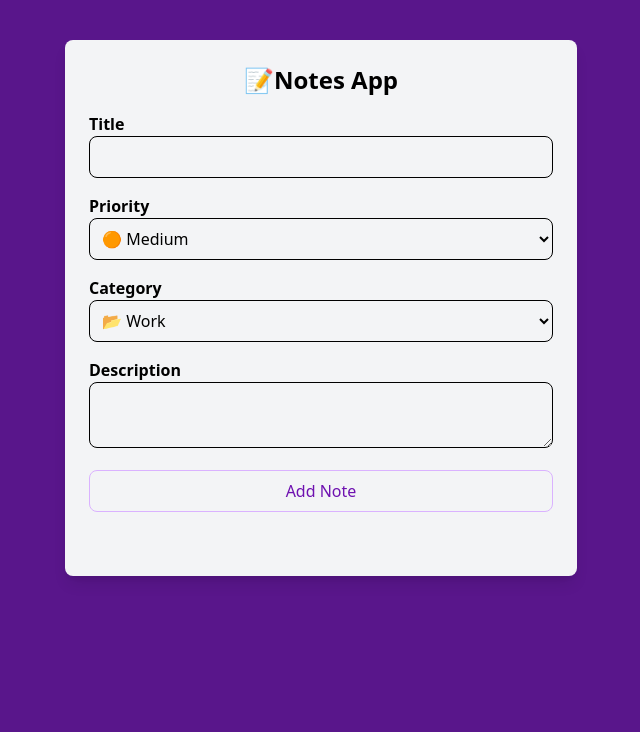
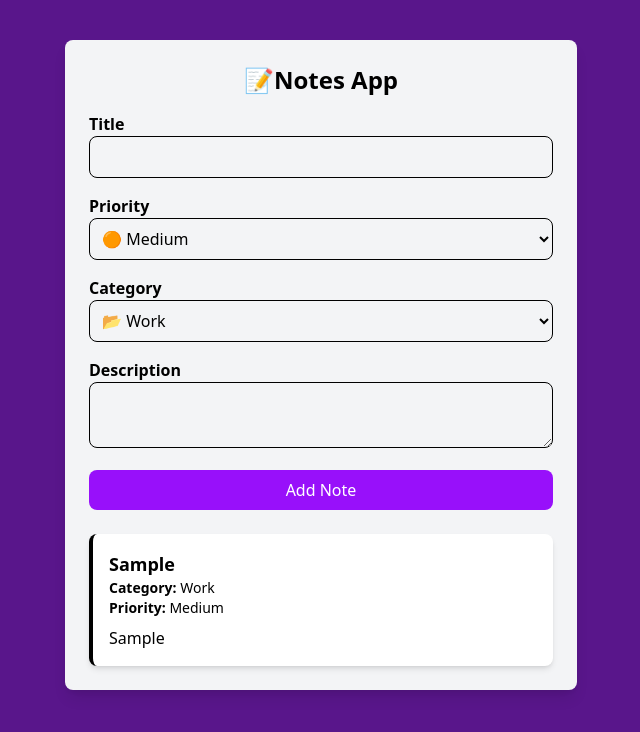
Before and after one commit to pfkellogg/notes-app, a React (Vite) app: page / in a window 1280 px wide. Both pictures are taken after typing "Sample", "Sample" into the empty fields and a click on the button "Add Note". Shown: the top 732 px of the page, without its empty margins (319-959 px from the left). Built offline with nearby package versions, Linux system fonts and the light colour scheme.

Commit message:
show notes

```diff
--- a/src/App.jsx
+++ b/src/App.jsx
@@ -1,5 +1,6 @@
 import { useState } from 'react'
 import NoteForm from './components/NoteForm'
+import NoteList from './components/NoteList'
 
 const App = () => {
   const [notes, setNotes] = useState([])
@@ -9,6 +10,7 @@
       <h2 className="text-2xl font-bold mb-4 text-center">📝Notes App</h2>
 
       <NoteForm notes={notes} setNotes={setNotes} />
+      <NoteList notes={notes} />
     </div>
   )
 }
--- a/src/components/NoteForm.jsx
+++ b/src/components/NoteForm.jsx
@@ -94,7 +94,8 @@
           onChange={handleChange}
         ></textarea>
       </div>
-      <button className="w-full bg-gray-100 border border-gray-300 text-purple-800 py-2 rounded-lg cursor-pointer hover:bg-purple-200 hover: border-purple-300 transition mb-4">
+
+      <button className="w-full bg-purple-500 text-white py-2 rounded-lg cursor-pointer hover: bg-purple-600">
         Add Note
       </button>
     </form>
--- /dev/null
+++ b/src/components/NoteList.jsx
@@ -0,0 +1,26 @@
+const NoteList = ({ notes }) => {
+  if (notes.length === 0) {
+    return <p className="text-center text-gray-500">No Notes Yet</p>
+  }
+  return (
+    <div className="space-y-4">
+      {notes.map(note => (
+        <div
+          key={note.id}
+          className="p-4 bg-white rounded-lg shadow-md border-l-4"
+        >
+          <h3 className="text-lg font-bold">{note.title}</h3>
+          <p className="text-sm test-grey-600">
+            <strong>Category: </strong> {note.category}
+          </p>
+          <p className="text-sm test-grey-600">
+            <strong>Priority: </strong> {note.priority}
+          </p>
+          <p className="mt-2">{note.description}</p>
+        </div>
+      ))}
+    </div>
+  )
+}
+
+export default NoteList
```
